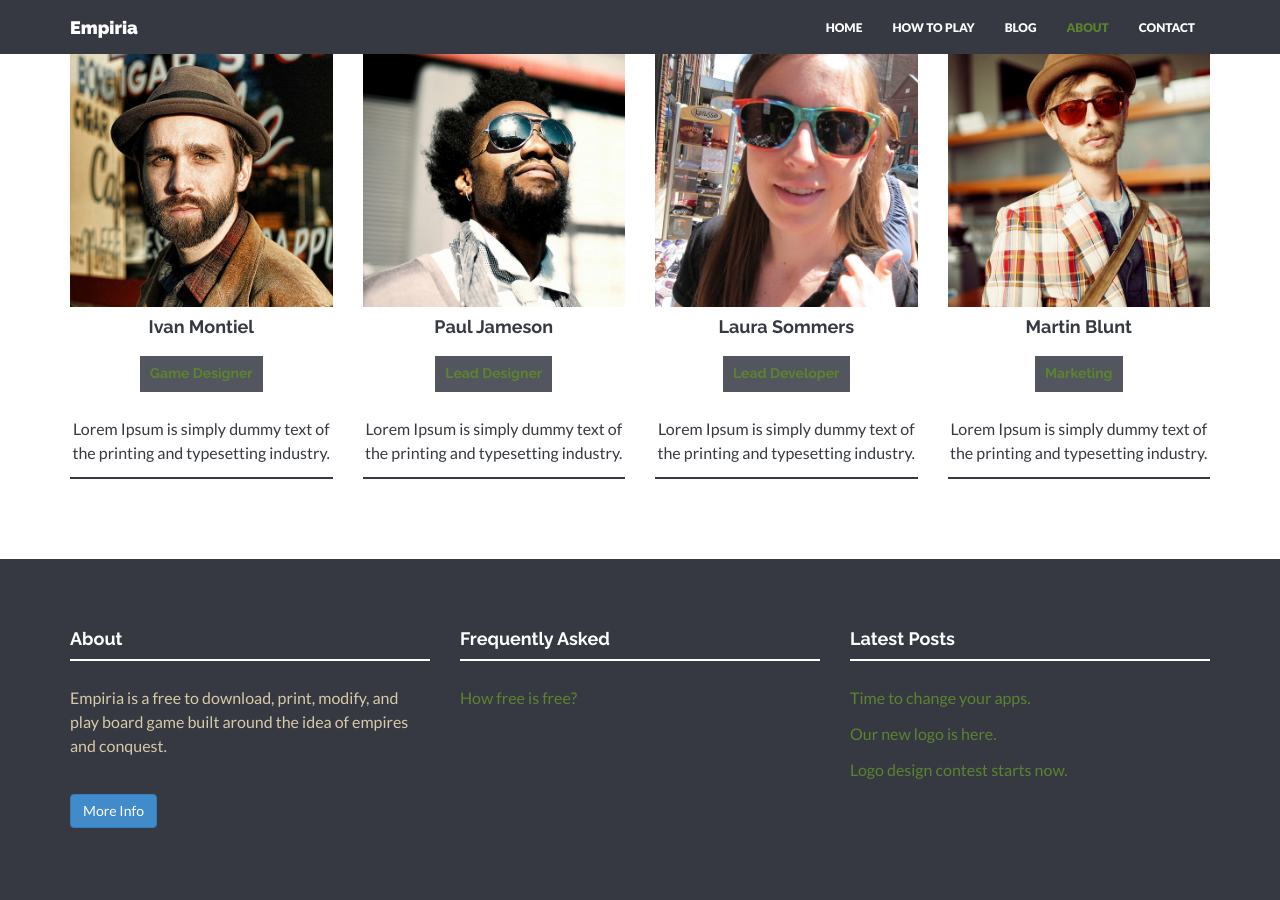
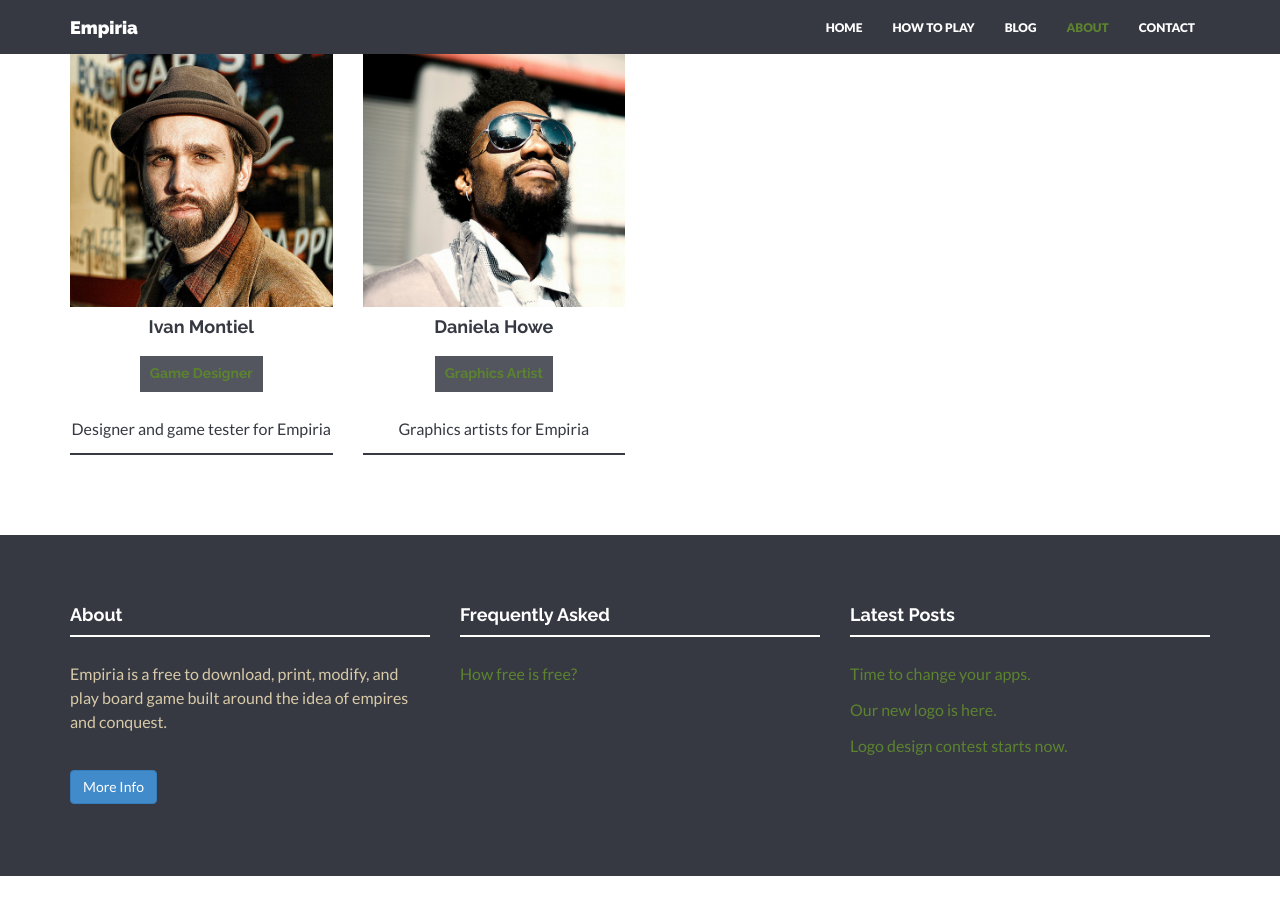
Before and after one commit to ChibiCritters/empiria-card-game, a Jekyll site: the page built from about.html, in a window 1280 px wide and 900 px high, scrolled down 914 px. Built offline with Jekyll 4.4.1, drawn with Linux system fonts in a browser that asks for light colours; nearby versions of some CDN libraries; after the commit the page ends 1790 px from its top, so only the background shows below that.

Commit message:
blog config

```diff
--- a/_config.yml
+++ b/_config.yml
@@ -3,8 +3,8 @@
 # Site settings
 title: Empiria
 description: "The free to print and play board game."
-analytics: #Google analytics code in the format XX-nnnnnnnn-n
-baseurl: "/empiria-card-game" #important: start with /
+analytics: UA-58200120-1
+baseurl: "/empiria-card-game"
 url: "http://idmontie.github.io"
 
 # Build settings
@@ -12,10 +12,10 @@ markdown: kramdown
 permalink: /:categories/:title
 excerpt_separator: <!--more--> #use this in posts to define how long the excerpt of the post (that is shown on the Blog page) is
 
-colors:  #in hex code if not noted else
-  primary: "#5C832F" #"#F70031"
-  primary_rgb: "92,131,47" #"247,0,49" #rgb of the primary. Needed in some places for the transparency effect.
-  secondary: "#363942" #"#33004D"
+colors:
+  primary: "#5C832F"
+  primary_rgb: "92,131,47"
+  secondary: "#363942"
   secondary_rgb: "54,57,66"
   link: "#5C832F"
   link_hover: "#284907"
@@ -38,9 +38,6 @@ social:
   # - title: tumblr
   #   url:
 
-# Postal address (add as many lines as necessary). Shown in footer and on Contact page.
-
-
 
 ### GENERAL DATA FOR VARIOUS LOCATIONS ###
 
@@ -48,40 +45,22 @@ social:
 members:
   - name: Ivan Montiel
     position: Game Designer
-    text: Lorem Ipsum is simply dummy text of the printing and typesetting industry.
+    text: Designer and game tester for Empiria
     img: team01.jpg
     social:
       - title: envelope #use for email address
-        url: mailto:name@domain.com
+        url: mailto:idmontie@asu.edu
       - title: twitter
-        url: http://twitter.com/handle
-  - name: Paul Jameson
-    position: Lead Designer
-    text: Lorem Ipsum is simply dummy text of the printing and typesetting industry.
+        url: http://twitter.com/idmontie
+  - name: Daniela Howe
+    position: Graphics Artist
+    text: Graphics artists for Empiria
     img: team02.jpg
     social:
       - title: envelope #use for email address
-        url: mailto:name@domain.com
+        url: mailto:dlhowe@asu.edu
       - title: twitter
-        url: http://twitter.com/handle
-  - name: Laura Sommers
-    position: Lead Developer
-    text: Lorem Ipsum is simply dummy text of the printing and typesetting industry.
-    img: team03.jpg
-    social:
-      - title: envelope #use for email address
-        url: mailto:name@domain.com
-      - title: twitter
-        url: http://twitter.com/handle
-  - name: Martin Blunt
-    position: Marketing
-    text: Lorem Ipsum is simply dummy text of the printing and typesetting industry.
-    img: team04.jpg
-    social:
-      - title: envelope #use for email address
-        url: mailto:name@domain.com
-      - title: twitter
-        url: http://twitter.com/handle
+        url: http://twitter.com/nagoshiasumari
 
 # Clients information. Shown on Home and About pages.
 # clients:
```
